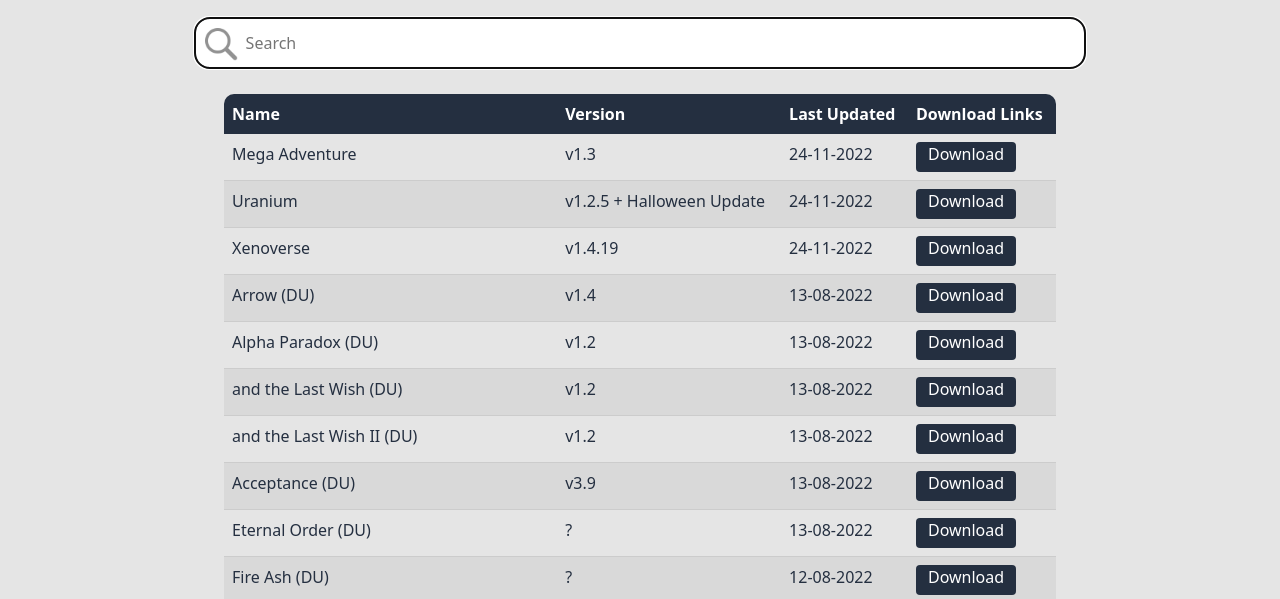
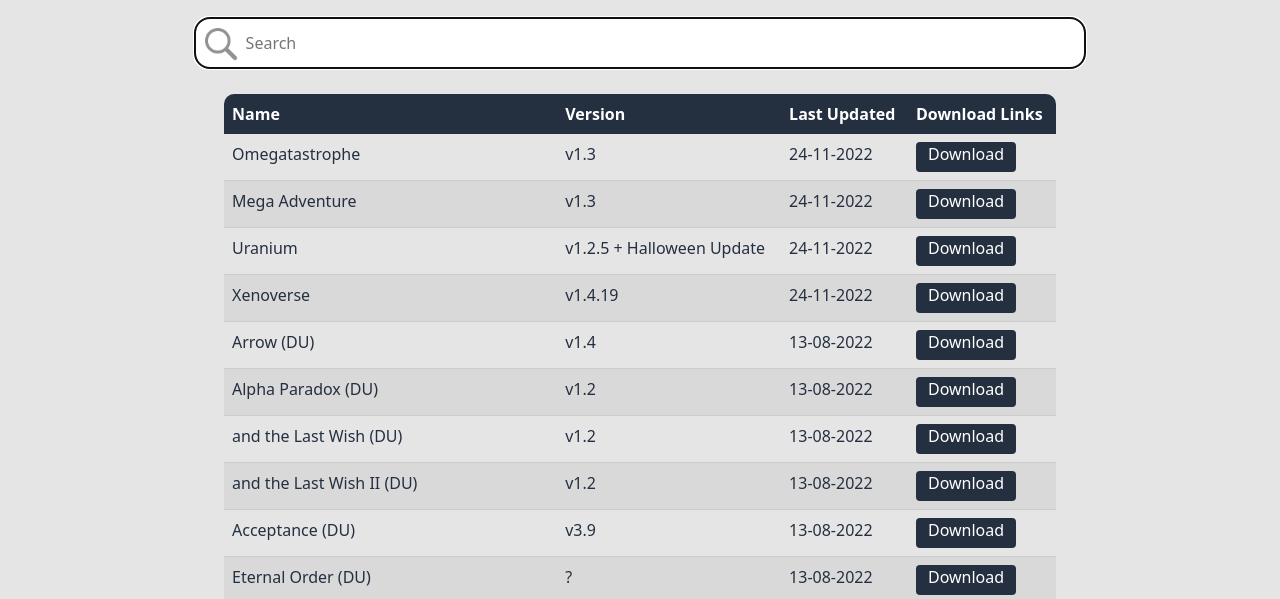
Before and after one commit to jade-witch/jade-witch.github.io, a plain HTML site: page index.html in a window 1280 px wide. Shown: the part 201-800 px from the top of the page. Drawn offline with nearby package versions, Linux system fonts and the light colour scheme.

Commit message:
Omegatastrophe 1.3 (24/11/22)

```diff
--- a/index.html
+++ b/index.html
@@ -32,6 +32,13 @@ function myFunction() {
             </tr>
         </thead>
         <tbody style="color: #242f40;">
+          <tr>
+            <td>Omegatastrophe</td>
+            <td>v1.3</td>
+            <td>24-11-2022</td>
+            <td>
+                <a class="btn btn-primary" role="button" style="height: 30px;padding: 0px 12px;width: 100px;color: rgb(255, 255, 255);background: #242f40;border-style: none;" href="https://exe.io/SNFudq">Download</a>
+          </tr>
           <tr>
             <td>Mega Adventure</td>
             <td>v1.3</td>
```
